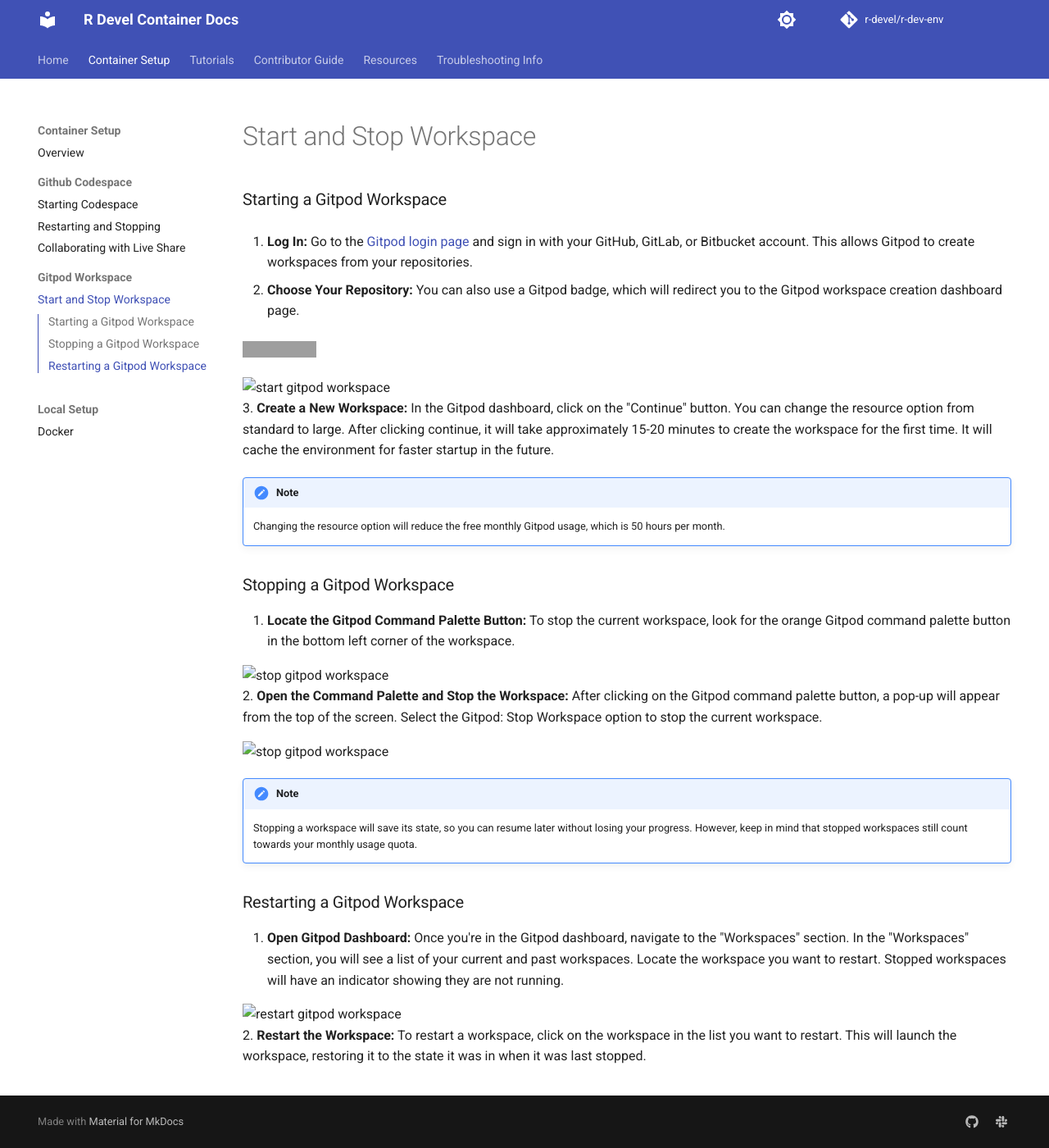
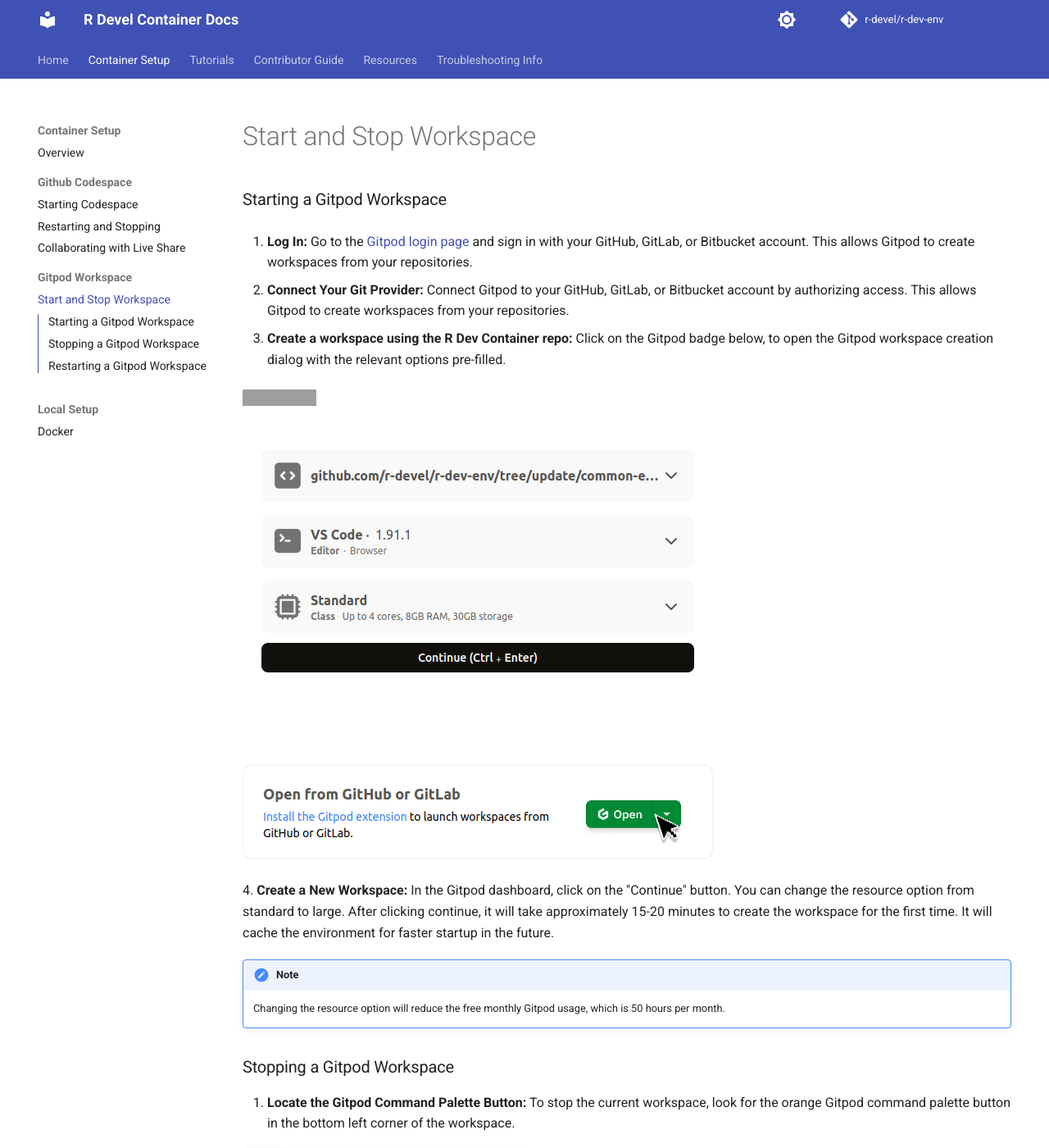
Before and after one commit to r-devel/r-dev-env, an MkDocs documentation site: the page built from docs/container_setup/gitpod_workspace/gitpodstart_stop.md, in a window 1280 px wide and 1400 px high. Shown: the whole window at 82% size. Built offline with MkDocs 1.6.1 and Material for MkDocs 9.7.7, drawn with Linux system fonts in a browser that asks for light colours; comment, search, counter and statistics services are not loaded; some of the changed text lies outside the part shown; grey boxes are pictures that could not be loaded.

Commit message:
docs: update to gitpod docs

```diff
--- a/docs/container_setup/gitpod_workspace/gitpodstart_stop.md
+++ b/docs/container_setup/gitpod_workspace/gitpodstart_stop.md
@@ -4,14 +4,17 @@
 1. **Log In:**
 Go to the [Gitpod login page](https://gitpod.io/login/) and sign in with your GitHub, GitLab, or Bitbucket account. This allows Gitpod to create workspaces from your repositories.
 
-2. **Choose Your Repository:**
-You can also use a Gitpod badge, which will redirect you to the Gitpod workspace creation dashboard page.
+2. **Connect Your Git Provider:**
+Connect Gitpod to your GitHub, GitLab, or Bitbucket account by authorizing access. This allows Gitpod to create workspaces from your repositories.
+
+3. **Create a workspace using the R Dev Container repo:**
+Click on the Gitpod badge below, to open the Gitpod workspace creation dialog with the relevant options pre-filled.
 
 [![Open in Gitpod](https://img.shields.io/badge/Gitpod-Open%20in%20Gitpod-blue?logo=gitpod&style=for-the-badge)](https://gitpod.io/github.com/r-devel/r-dev-env/tree/devel)
 
 
-![start gitpod workspace](../assets/gitpod1.png)
-3. **Create a New Workspace:**
+![start gitpod workspace](../../assets/gitpod1.png)
+4. **Create a New Workspace:**
 In the Gitpod dashboard, click on the "Continue" button. You can change the resource option from standard to large. After clicking continue, it will take approximately 15-20 minutes to create the workspace for the first time. It will cache the environment for faster startup in the future.
 
 !!!Note
@@ -23,15 +26,15 @@ In the Gitpod dashboard, click on the "Continue" button. You can change the reso
 1. **Locate the Gitpod Command Palette Button:**
 To stop the current workspace, look for the orange Gitpod command palette button in the bottom left corner of the workspace.
 
-![stop gitpod workspace](../assets/gitpod2.png)
+![stop gitpod workspace](../../assets/gitpod2.png)
 2. **Open the Command Palette and Stop the Workspace:**
 After clicking on the Gitpod command palette button, a pop-up will appear from the top of the screen. Select the Gitpod: Stop Workspace option to stop the current workspace.
 
-![stop gitpod workspace](../assets/gitpod3.png)
+![stop gitpod workspace](../../assets/gitpod3.png)
 
 
 !!!Note
-    Stopping a workspace will save its state, so you can resume later without losing your progress. However, keep in mind that stopped workspaces still count towards your monthly usage quota.
+    Stopping a workspace will save its state, so you can resume later without losing your progress.
 
 
 ### Restarting a Gitpod Workspace
@@ -39,6 +42,6 @@ After clicking on the Gitpod command palette button, a pop-up will appear from t
 1. **Open Gitpod Dashboard:**
 Once you're in the Gitpod dashboard, navigate to the "Workspaces" section. In the "Workspaces" section, you will see a list of your current and past workspaces. Locate the workspace you want to restart. Stopped workspaces will have an indicator showing they are not running.
 
-![restart gitpod workspace](../assets/gitpod4.png)
+![restart gitpod workspace](../../assets/gitpod4.png)
 2. **Restart the Workspace:**
 To restart a workspace, click on the workspace in the list you want to restart. This will launch the workspace, restoring it to the state it was in when it was last stopped.
```
Also changed, not shown: docs/container_setup/index.md (+4 -2 lines).
